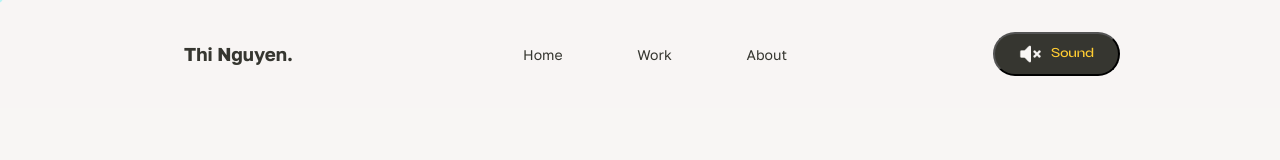
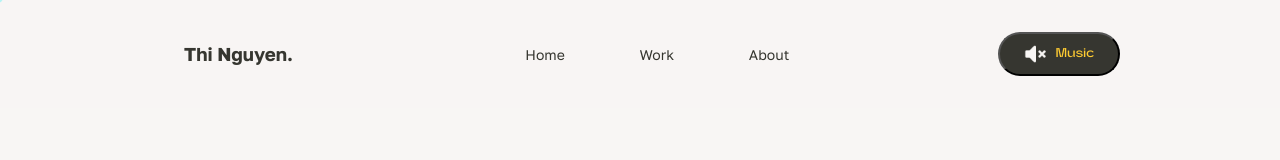
Before and after one commit to mthinguyen/Thi-Nguyen, a Next.js app: page / in a window 1280 px wide. Shown: the top 160 px of the page. Built offline with nearby package versions, Linux system fonts and the light colour scheme; no server answers.

Commit message:
change button sound to music

```diff
--- a/components/Button/musicButton.js
+++ b/components/Button/musicButton.js
@@ -55,7 +55,7 @@ const MusicButton = () => {
   return (
     <Button onClick={isPlaying ? stopMusic : playMusic}>
       <Icon backgroundImage={isPlaying ? "../../icons/volumePlay.png" : "../../icons/volume.png"}/>
-      Sound
+      Music
     </Button>
   );
 };
```
